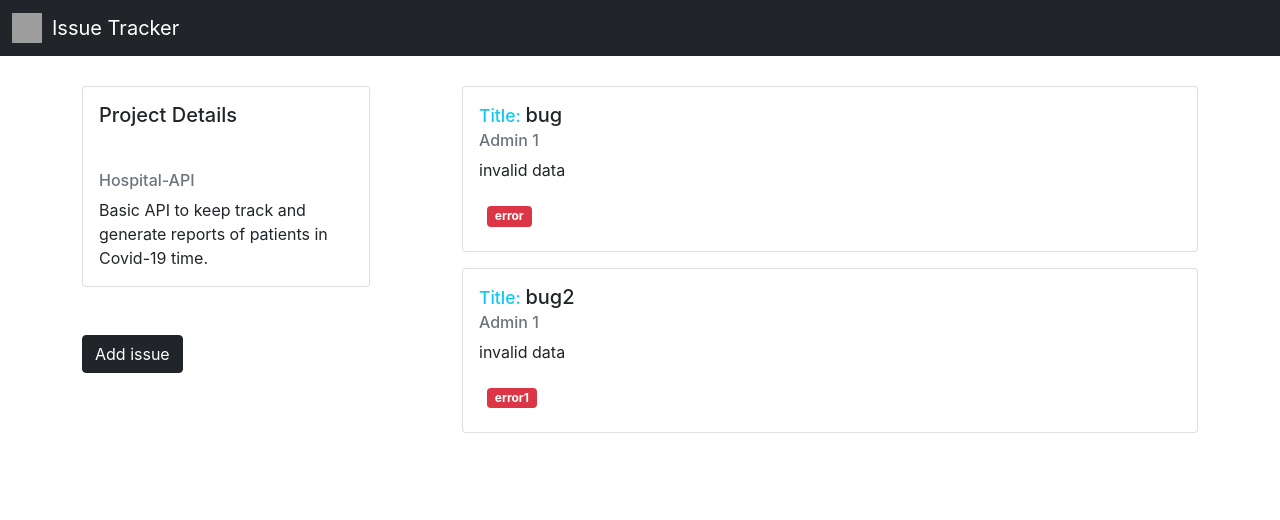
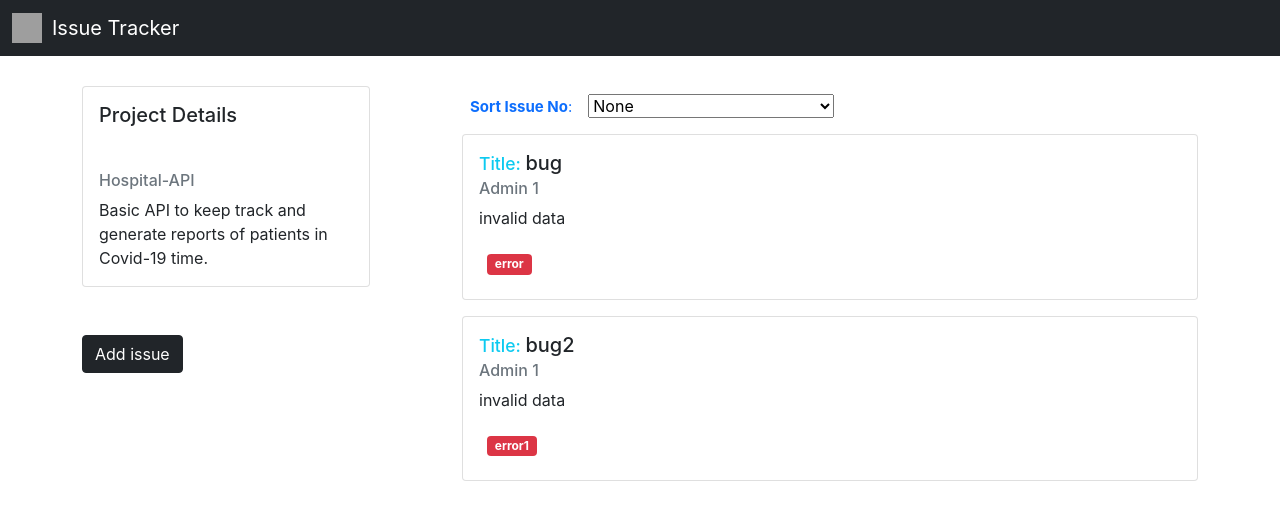
Before and after one commit to rohansharma06/issue-tracker, a React (Create React App) app: page / in a window 1280 px wide. Both pictures are taken after a click on the button "View". Shown: the top 520 px of the page. Built offline with nearby package versions, Linux system fonts and the light colour scheme; grey boxes are pictures that could not be loaded.

Commit message:
feature:sort issue by no

```diff
--- a/src/component/Projectdetails.js
+++ b/src/component/Projectdetails.js
@@ -10,7 +10,8 @@ class Projectdetails extends Component {
             title:'',
             description:'',
             label:'',
-            author:''
+            author:'',
+            sort:'none'
         }
     }
 
@@ -36,13 +37,34 @@ class Projectdetails extends Component {
             title:'',
             description:'',
             label:'',
-            author:''
+            author:'',
+            sort:'none'
         })
 
     }
 
+    handleSort = (e) =>{
+        this.setState({
+            sort:e.target.value
+          })
+    }
+    removeSort = () =>{
+        this.setState({
+            sort:'none'
+          })
+    }
     render() {
         const project = this.props.displayProject;
+        const { sort } = this.state;
+        // console.log(project);
+        let issue = project.issue;
+        if(sort === 'assending'){
+            issue = project.issue.sort((a,b) => (a.number > b.number) ? 1 : ((b.number > a.number) ? -1 : 0));
+        }else if(sort === 'desending'){
+            issue = project.issue.sort((a,b) => (a.number < b.number) ? 1 : ((b.number < a.number) ? -1 : 0));
+        }
+
+        // console.log('yess:',x);
         return (
             <div className="container mt-10">
                 <div className="row">
@@ -54,11 +76,27 @@ class Projectdetails extends Component {
                                 <p className="card-text">{project.description}</p>
                             </div>
                         </div>
+
                         <button type="button" className="btn btn-dark mt-5" data-bs-toggle="modal" data-bs-target="#addissue">Add issue</button>
                     </div>
                     <div className="col-8">
-                        { project.issue.length > 0 ?
-                            project.issue.map((issue,index) =>(
+                        <div className="row">
+                            <div className="mb-2">
+                                <span className="p-2 text-primary" style={{fontSize:"15px"}}><b>Sort Issue No</b>:</span>
+                                <select className="col-4 m-2" id="rating" name="cadort-rating" value={this.state.sort}  onChange={this.handleSort}>
+                                    <option value="none">None</option>
+                                    <option value="assending">Assending</option>
+                                    <option value="desending">Desending</option>
+                                </select>
+                                {
+                                    (this.state.sort === 'assending' || this.state.sort === 'desending') &&
+                                    <button type="button" class="btn btn-danger" onClick={this.removeSort}>Remove</button>
+                                }
+
+                            </div>
+                        </div>
+                        { issue.length > 0 ?
+                            issue.map((issue,index) =>(
                                 <IssueDetails issue ={issue} index={index} key={`issue-${index}`} />
                             )) :
                             <div className="card mb-3">
```
